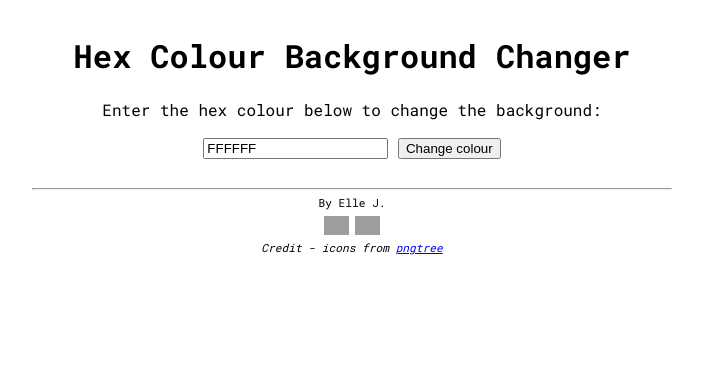
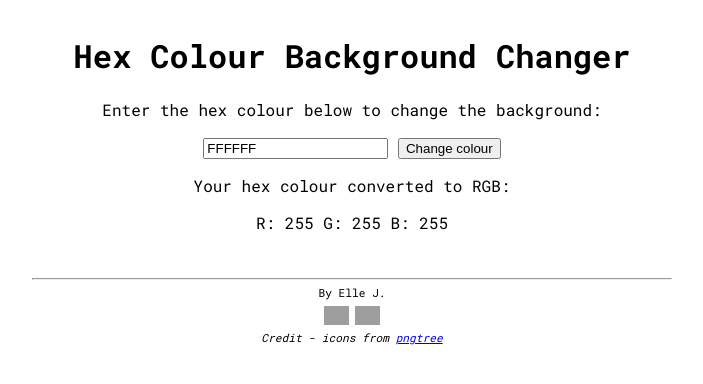
Before and after one commit to ellehallal/hex-to-rgb-converter, a plain HTML site: page index.html in a window 1280 px wide. Both pictures are taken after a click on the button "Change colour". Shown: the whole page, without its empty margins (288-991 px from the left). Drawn offline with Linux system fonts and the light colour scheme; grey boxes are pictures that could not be loaded.

Commit message:
Add event listener for button with hextorgb function actioning on click

```diff
--- a/index.html
+++ b/index.html
@@ -26,6 +26,13 @@
       <input type="button" value="Change colour" id="buttoncolour">
     </section>
 
+    <section id="hexrgb">
+      <p id="result1"></p>
+      <p id="hex"></p>
+      <p>Your hex colour converted to RGB: </p>
+      <p>R: <span id="resultr"></span> G: <span id="resultg"></span> B: <span id="resultb"></span></p>
+    </section>
+
 
 
     <footer>
--- a/main.js
+++ b/main.js
@@ -1,7 +1,10 @@
 const hexInput = document.querySelector('input[type="text"]');
 const submitColour = document.getElementById('buttoncolour');
-
-
+const result1 = document.querySelector('#result1');
+const hex = document.querySelector('#hex');
+const resultr = document.querySelector('#resultr');
+const resultg = document.querySelector('#resultg');
+const resultb = document.querySelector('#resultb');
 
 const main = () => {
   const changeBackground = () => {
@@ -13,16 +16,21 @@ const main = () => {
   const hextorgb = () => {
     let hexInputValue = hexInput.value;
     let result = /^#?([a-f\d]{2})([a-f\d]{2})([a-f\d]{2})$/i.exec(hexInputValue);
-    console.log(result ? {
-      r: parseInt(result[1], 16),
-      g: parseInt(result[2], 16),
-      b: parseInt(result[3], 16),
-    } : null);
+
+    resultr.innerHTML = `${parseInt(result[1], 16)}`;
+    resultg.innerHTML = `${parseInt(result[2], 16)}`;
+    resultb.innerHTML = `${parseInt(result[3], 16)}`;
+
+    // console.log(result ? {
+    //   r: parseInt(result[1], 16),
+    //   g: parseInt(result[2], 16),
+    //   b: parseInt(result[3], 16),
+    // } : null);
 
   };
 
   submitColour.addEventListener('click', changeBackground);
-  hextorgb();
+  submitColour.addEventListener('click', hextorgb);
 };
 
 main();
```
